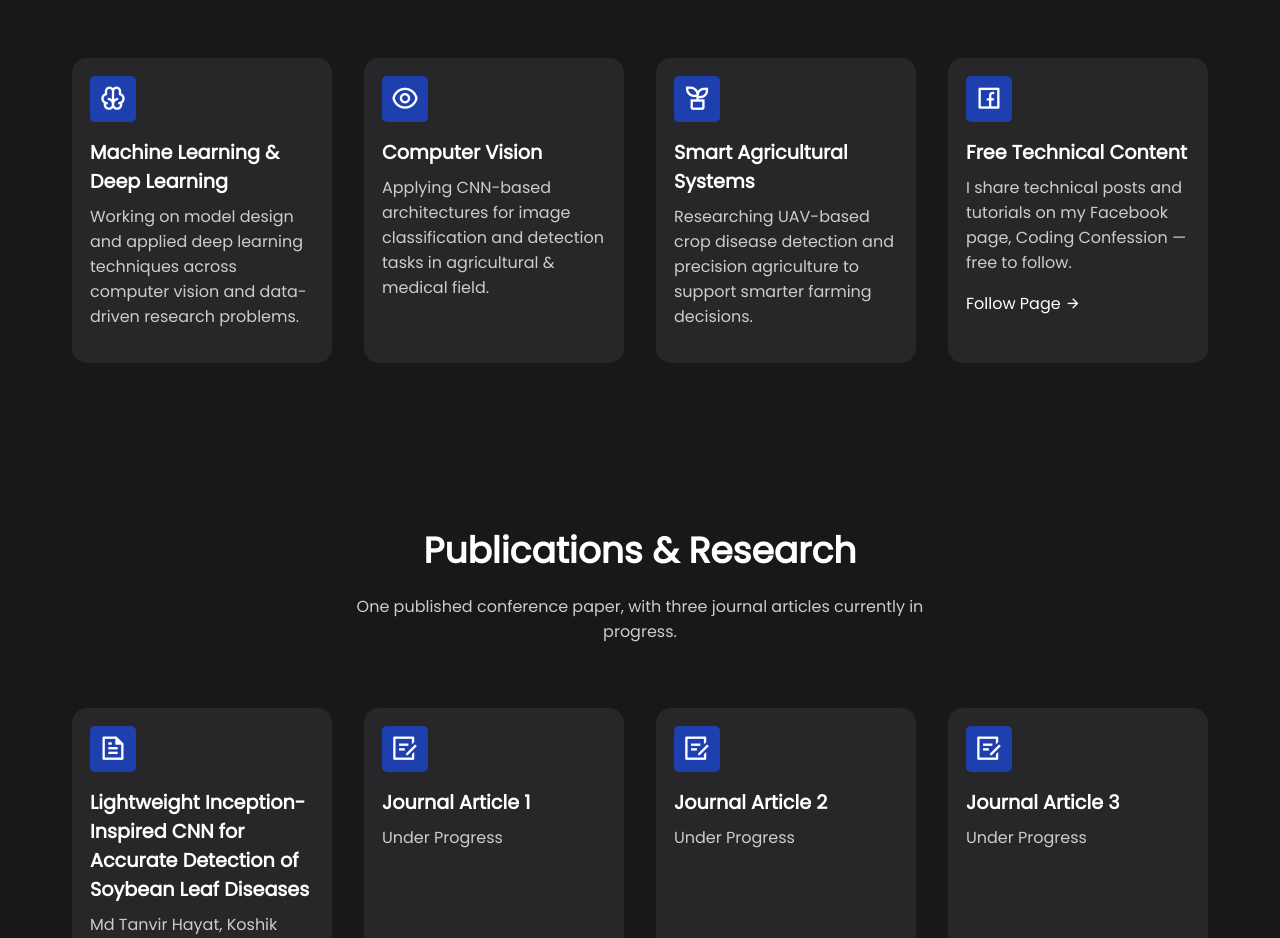
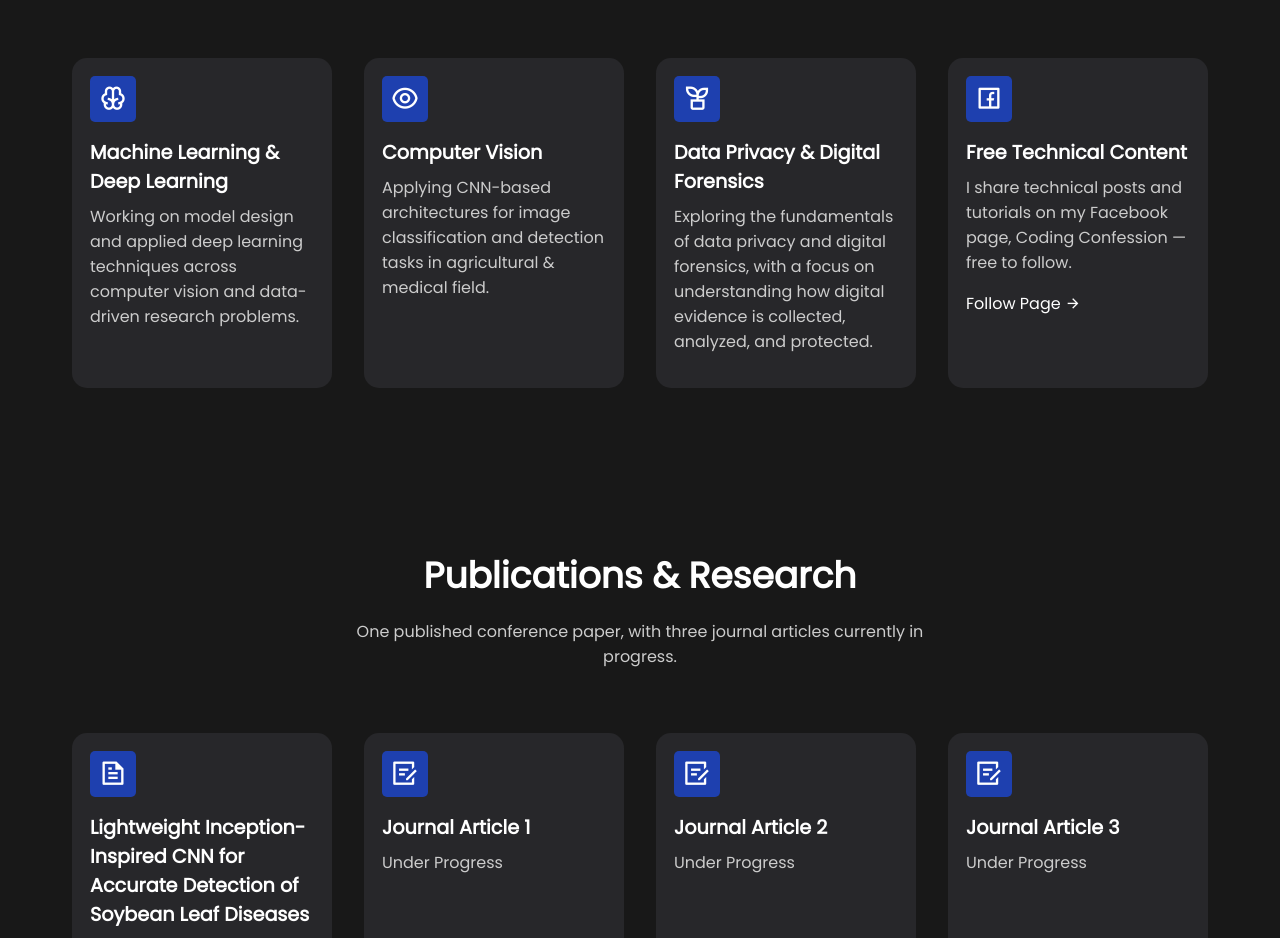
Before and after one commit to Anindya-web/Anindya-web.github.io, a plain HTML site: page index.html in a window 1280 px wide. Shown: the part 960-1898 px from the top of the page. Drawn offline with nearby package versions, Linux system fonts and the light colour scheme.

Commit message:
Update index.html

```diff
--- a/index.html
+++ b/index.html
@@ -63,9 +63,9 @@
             </div>
             <div class="card">
                 <span><i class="ri-plant-line"></i></span>
-                <h4>Smart Agricultural Systems</h4>
+                <h4>Data Privacy & Digital Forensics</h4>
                 <p>
-                    Researching UAV-based crop disease detection and precision agriculture to support smarter farming decisions.
+                    Exploring the fundamentals of data privacy and digital forensics, with a focus on understanding how digital evidence is collected, analyzed, and protected.
                 </p>
             </div>
             <div class="card">
```
